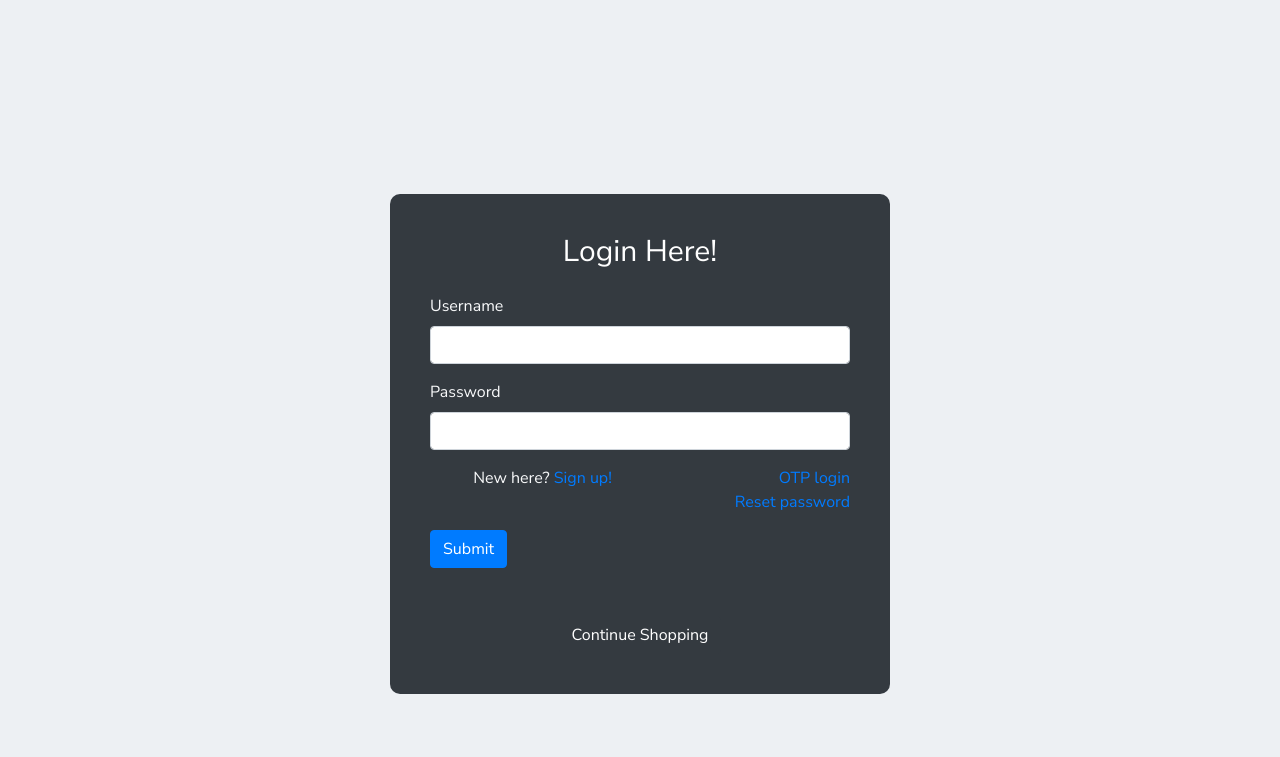
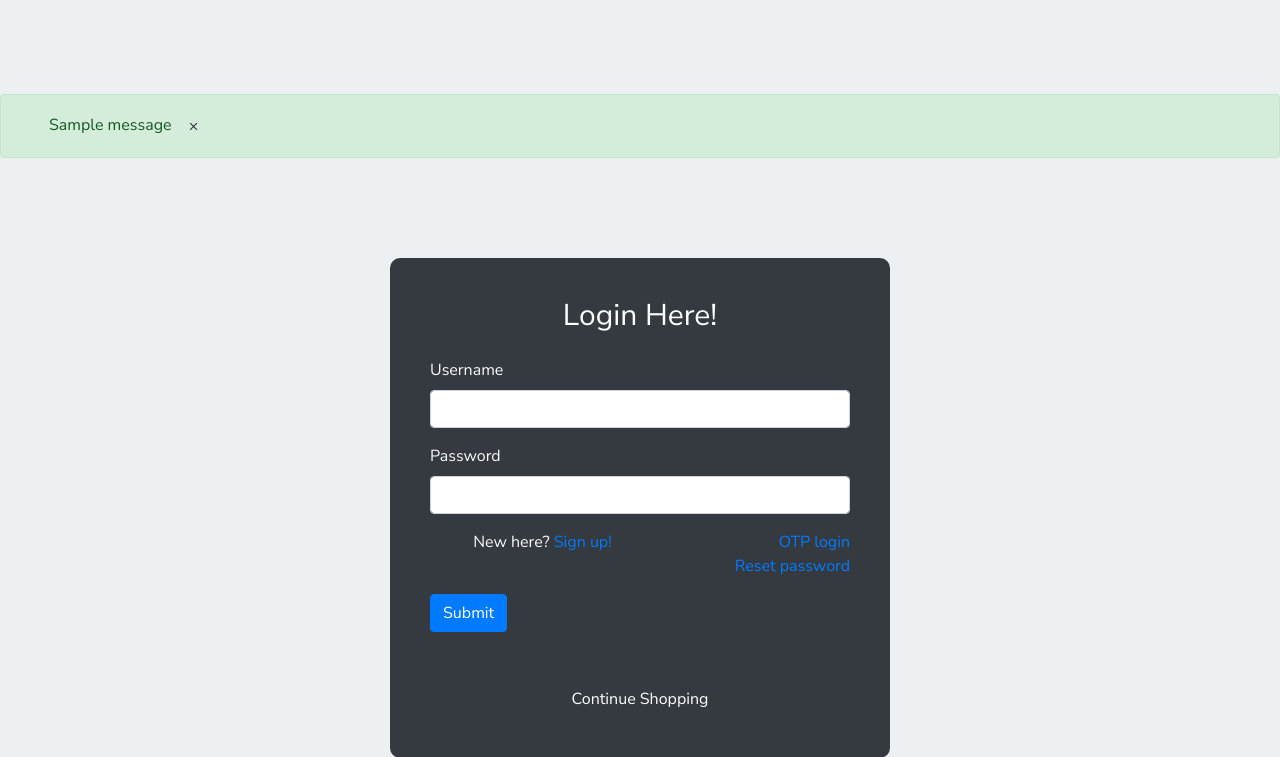
Before and after one commit to Michu23/Zorro-Estore, a Django app: page /login/ in a window 1280 px wide. Shown: the part 130-887 px from the top of the page. Run offline with Django 4.2, Linux system fonts and the light colour scheme; tables that the repository leaves empty hold one stand-in row (values such as "Sample post"); one stand-in notice (Sample message) is shown; some libraries are stand-ins or nearby versions.

Commit message:
home22222222

```diff
--- a/Userapp/templates/login.html
+++ b/Userapp/templates/login.html
@@ -1,5 +1,15 @@
 {% extends 'base.html' %} {% block content %}
 <br><br><br><br><br><br>
+{% for message in messages %}
+<div class="container-fluid p-0">
+  <div class="alert {{ message.tags }} alert-dismissible px-5" role="alert">
+    {{ message }}
+    <button type="button" class="btn" class="close" data-dismiss="alert" aria-label="Close">
+      <span aria-hidden="True">&times;</span>
+    </button>
+  </div>
+</div>
+{% endfor %}
 <div class="container w-xl-50 col-lg-6 col-xl-2 bg-dark text-light col-6 col-md-6 col-sm-12 "
   style="margin-top: 100px; padding: 40px; border-radius: 10px; max-width:500px;">
 
```
Also changed, not shown: Userapp/templates/reg.html (+11 -0 lines).
